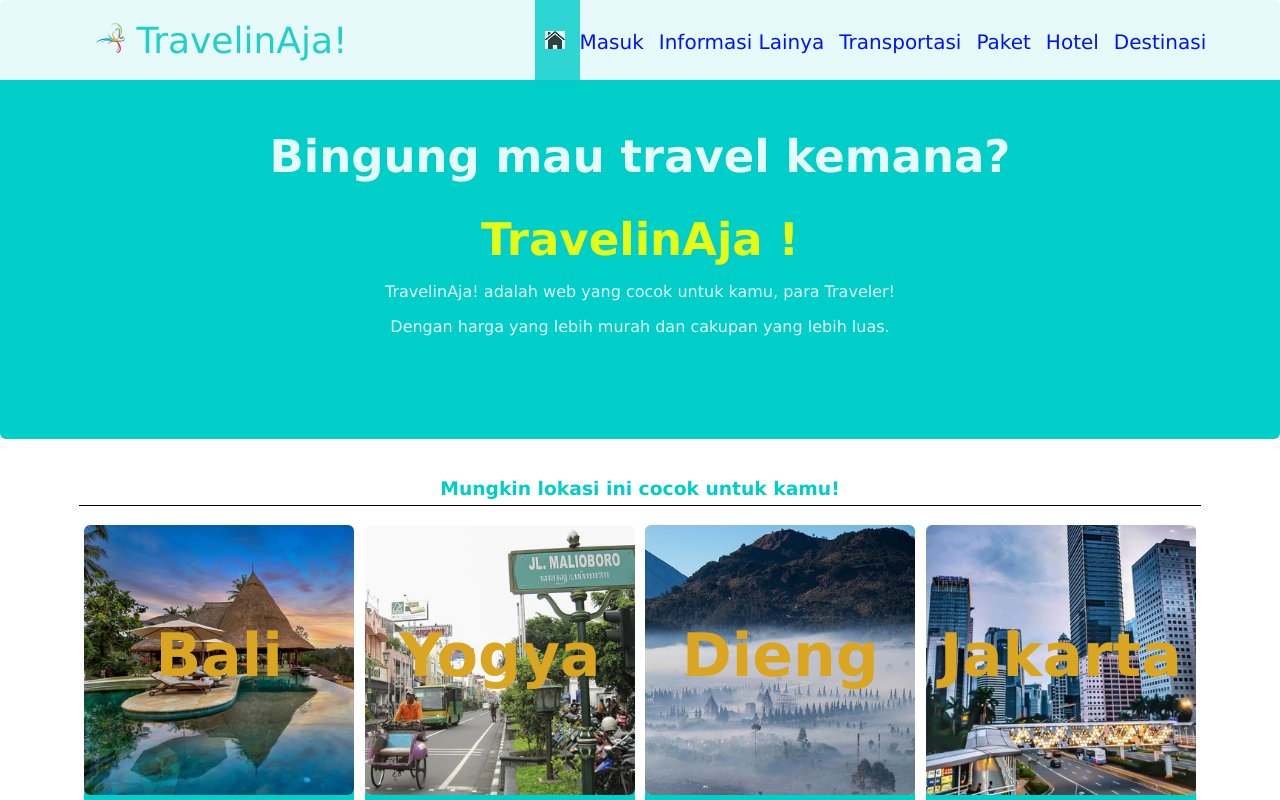
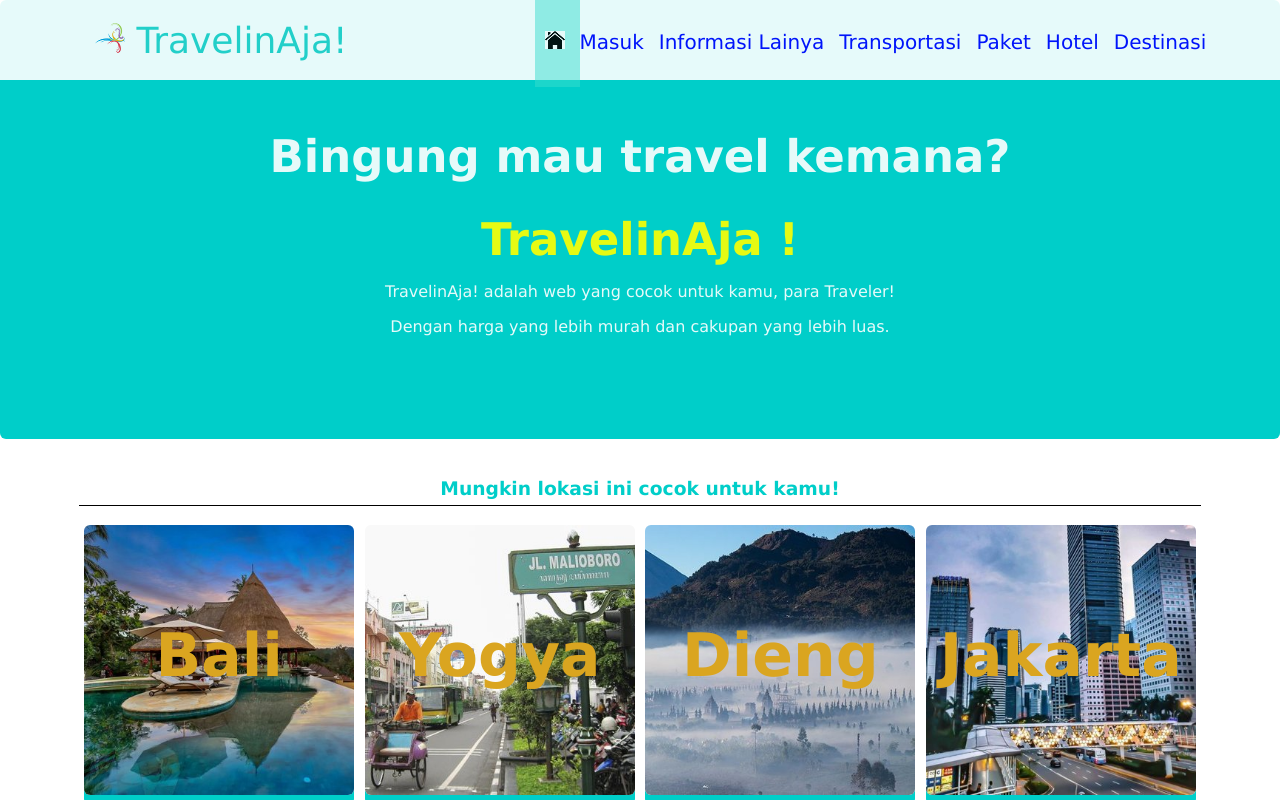
Before and after one commit to rynclick/G07, a plain HTML site: page index.html in a window 1280 px wide. In both pictures the pointer is over the link 562 px from the left and 43 px from the top of the page. Shown: the top 800 px of the page. Drawn offline with Linux system fonts and the light colour scheme.

Commit message:
Update style.css

```diff
--- a/style.css
+++ b/style.css
@@ -63,8 +63,8 @@ header {
 
 .header-list a:hover {
  /* background-color: rgba(255, 255, 255, 0.5);*/
-  background-color: #00CEC9;
-  opacity: 0.8;
+  background-color: rgba(64, 224, 208, 0.5);
+  /*opacity: 0.8;*/
   color: #DAA520;
   font-weight: bold;
   padding-left: 10px;
```
